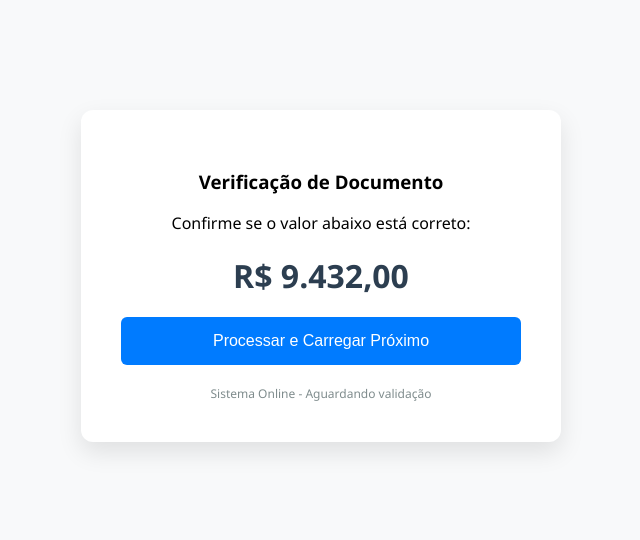
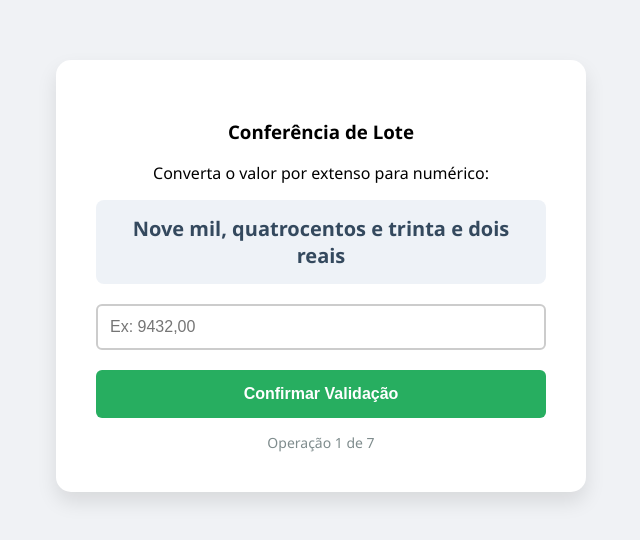
Before and after one commit to diogon3ves/interativo, a plain HTML site: page index.html in a window 1280 px wide. Shown: the part 124-664 px from the top of the page, without its empty margins (319-959 px from the left). Drawn offline with Linux system fonts and the light colour scheme.

Commit message:
Update index.html

```diff
--- a/index.html
+++ b/index.html
@@ -3,31 +3,60 @@
 <head>
     <meta charset="UTF-8">
     <meta name="viewport" content="width=device-width, initial-scale=1.0">
-    <title>Painel de Operação</title>
+    <title>Validação de Recebíveis</title>
     <style>
-        body { font-family: 'Segoe UI', sans-serif; background-color: #f8f9fa; display: flex; justify-content: center; align-items: center; height: 100vh; margin: 0; }
-        .card { background: white; padding: 40px; border-radius: 12px; box-shadow: 0 10px 25px rgba(0,0,0,0.1); width: 90%; max-width: 400px; text-align: center; }
-        .valor { font-size: 32px; font-weight: bold; color: #2c3e50; margin: 20px 0; }
-        button { background: #007bff; color: white; border: none; padding: 15px 25px; border-radius: 6px; cursor: pointer; font-size: 16px; width: 100%; transition: 0.3s; }
-        button:hover { background: #0056b3; }
-        .status { margin-top: 20px; font-size: 12px; color: #7f8c8d; }
+        body { font-family: 'Segoe UI', sans-serif; background-color: #f0f2f5; display: flex; justify-content: center; align-items: center; height: 100vh; margin: 0; }
+        .card { background: white; padding: 40px; border-radius: 15px; box-shadow: 0 10px 20px rgba(0,0,0,0.1); width: 90%; max-width: 450px; text-align: center; }
+        .extenso { font-size: 20px; color: #34495e; margin-bottom: 20px; font-weight: 600; padding: 15px; background: #eef2f7; border-radius: 8px; }
+        input { width: 100%; padding: 12px; margin-bottom: 20px; border: 2px solid #ccc; border-radius: 6px; box-sizing: border-box; font-size: 16px; }
+        button { background: #27ae60; color: white; border: none; padding: 15px; width: 100%; border-radius: 6px; cursor: pointer; font-size: 16px; font-weight: bold; }
+        button:hover { background: #219150; }
+        .contador { color: #7f8c8d; margin-top: 15px; font-size: 14px; }
     </style>
 </head>
 <body>
 
 <div class="card">
-    <h3>Verificação de Documento</h3>
-    <p>Confirme se o valor abaixo está correto:</p>
-    <div class="valor" id="valorDocumento">R$ 9.432,00</div>
-    <button onclick="proximaTarefa()">Processar e Carregar Próximo</button>
-    <div class="status">Sistema Online - Aguardando validação</div>
+    <h3>Conferência de Lote</h3>
+    <p>Converta o valor por extenso para numérico:</p>
+    <div class="extenso" id="valorExtenso">Nove mil, quatrocentos e trinta e dois reais</div>
+
+    <input type="text" id="inputValor" placeholder="Ex: 9432,00">
+    <button onclick="verificar()">Confirmar Validação</button>
+
+    <div class="contador" id="progresso">Operação 1 de 7</div>
 </div>
 
 <script>
-    function proximaTarefa() {
-        // Gera um valor aleatório para a pessoa interagir
-        const novoValor = (Math.random() * 10000).toFixed(2);
-        document.getElementById('valorDocumento').innerText = "R$ " + novoValor.replace('.', ',');
+    let etapa = 1;
+    const desafios = [
+        { ext: "Nove mil, quatrocentos e trinta e dois reais", num: "9432,00" },
+        { ext: "Dois mil e quinhentos reais", num: "2500,00" },
+        { ext: "Cinco mil, oitocentos e noventa reais", num: "5890,00" },
+        { ext: "Sete mil, trezentos e quinze reais", num: "7315,00" },
+        { ext: "Um mil e duzentos reais", num: "1200,00" },
+        { ext: "Quatro mil e sessenta reais", num: "4060,00" },
+        { ext: "Seis mil, novecentos e setenta e cinco reais", num: "6975,00" }
+    ];
+
+    function verificar() {
+        const input = document.getElementById('inputValor').value;
+        const correto = desafios[etapa - 1].num;
+
+        if (input === correto) {
+            etapa++;
+            if (etapa <= 7) {
+                document.getElementById('valorExtenso').innerText = desafios[etapa - 1].ext;
+                document.getElementById('inputValor').value = '';
+                document.getElementById('progresso').innerText = "Operação " + etapa + " de 7";
+                alert("Correto! Próximo documento.");
+            } else {
+                alert("Lote finalizado com sucesso!");
+                location.reload(); // Reinicia o ciclo
+            }
+        } else {
+            alert("Valor incorreto. Tente novamente.");
+        }
     }
 </script>
 
```
